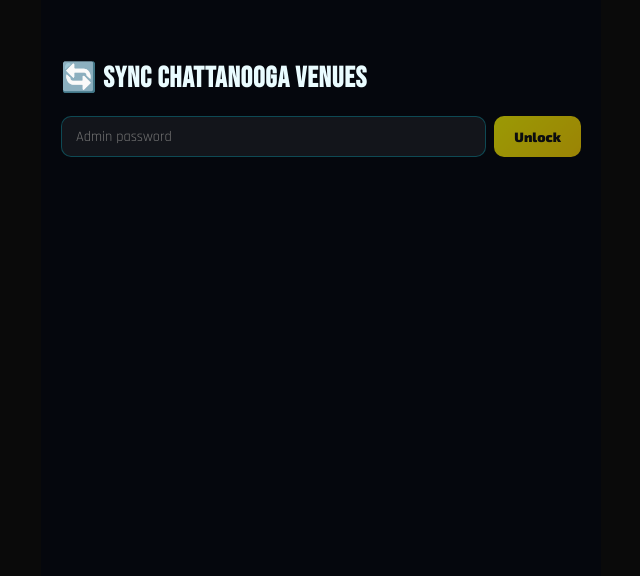
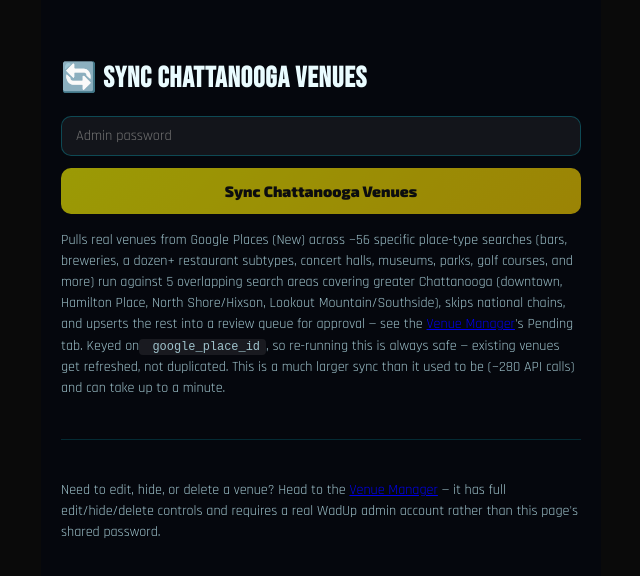
Before and after one commit to whb21burton/wadup, a Next.js app in the folder WADUP/: page /admin/sync in a window 1280 px wide. Shown: the top 576 px of the page, without its empty margins (319-959 px from the left). Built offline with nearby package versions, Linux system fonts and the light colour scheme.

Commit message:
auto sync venues on app load

```diff
--- a/WADUP/pages/admin/sync.js
+++ b/WADUP/pages/admin/sync.js
@@ -15,12 +15,12 @@ import { CATEGORY_LABELS } from '../../lib/data';
 // password) — see pages/admin/venues.js.
 export default function AdminSync() {
   const [password, setPassword] = useState('');
-  const [unlocked, setUnlocked] = useState(false);
   const [syncing, setSyncing] = useState(false);
   const [result, setResult] = useState(null);
   const [error, setError] = useState('');
 
   const runSync = async () => {
+    if (!password) { setError('Enter the admin password first'); return; }
     setSyncing(true);
     setError('');
     setResult(null);
@@ -51,45 +51,48 @@ export default function AdminSync() {
       <div className="admin-sync-page">
         <h1>🔄 Sync Chattanooga Venues</h1>
 
-        {!unlocked ? (
+        {/* The button is always visible up front — no separate "Unlock" step
+            hiding it. Typing the password is still required to actually run
+            a sync: it's sent straight through to pages/api/places/sync.js,
+            which checks it server-side against process.env.ADMIN_SYNC_PASSWORD.
+            The password is never baked into the page itself (that would mean
+            shipping it to every visitor's browser bundle) — it has to be
+            typed here, same as before. */}
         <div className="admin-gate">
           <input
             type="password"
             placeholder="Admin password"
             value={password}
             onChange={(e) => setPassword(e.target.value)}
-              onKeyDown={(e) => { if (e.key === 'Enter' && password) setUnlocked(true); }}
+            onKeyDown={(e) => { if (e.key === 'Enter' && password && !syncing) runSync(); }}
           />
-            <button
-              className="admin-sync-btn"
-              onClick={() => { if (password) setUnlocked(true); }}
-              disabled={!password}
-            >
-              Unlock
-            </button>
         </div>
-        ) : (
-          <>
-            <p className="admin-sync-desc">
-              Pulls real venues from Google Places (New) within 20km of downtown Chattanooga
-              across several category groups (bars/nightlife, restaurants/cafes/bakeries/takeaway,
-              live music/concerts, activities, outdoors, sports, movies/comedy), skips national
-              chains, and upserts the rest into the <code>venues</code> table, keyed on
-              <code> google_place_id</code> so re-running this is always safe — existing venues
-              get refreshed, not duplicated.
-            </p>
 
-            <button className="admin-sync-btn" onClick={runSync} disabled={syncing}>
+        <button className="admin-sync-btn" onClick={runSync} disabled={syncing || !password}>
           {syncing ? 'Syncing…' : 'Sync Chattanooga Venues'}
         </button>
+
+        <p className="admin-sync-desc">
+          Pulls real venues from Google Places (New) across ~56 specific place-type searches
+          (bars, breweries, a dozen+ restaurant subtypes, concert halls, museums, parks, golf
+          courses, and more) run against 5 overlapping search areas covering greater
+          Chattanooga (downtown, Hamilton Place, North Shore/Hixson, Lookout Mountain/Southside),
+          skips national chains, and upserts the rest into a review queue for approval — see the{' '}
+          <Link href="/admin/venues">Venue Manager</Link>&apos;s Pending tab. Keyed on
+          <code> google_place_id</code>, so re-running this is always safe — existing venues get
+          refreshed, not duplicated. This is a much larger sync than it used to be (~280 API
+          calls) and can take up to a minute.
+        </p>
 
         {error && <div className="admin-sync-error">⚠️ {error}</div>}
 
         {result && (
           <div className="admin-sync-result">
             <div className="admin-sync-summary">
-                  ✅ {result.added} added &nbsp;·&nbsp; 🔄 {result.updated} updated &nbsp;·&nbsp;
-                  📦 {result.totalFetched} total fetched &nbsp;·&nbsp; 🚫 {result.skippedChains || 0} chains skipped
+              📋 {result.added_to_queue} added to review queue &nbsp;·&nbsp;
+              🔄 {result.already_live} live venues refreshed &nbsp;·&nbsp;
+              📦 {result.totalFetched} total fetched &nbsp;·&nbsp;
+              🚫 {result.skippedChains || 0} chains skipped
             </div>
             {Object.keys(result.byCategory || {}).length > 0 && (
               <ul className="admin-sync-breakdown">
@@ -100,7 +103,7 @@ export default function AdminSync() {
             )}
             {result.errors?.length > 0 && (
               <div className="admin-sync-warnings">
-                    ⚠️ {result.errors.length} type group(s) had errors:
+                ⚠️ {result.errors.length} search(es) had errors:
                 <ul>{result.errors.map((e, i) => <li key={i}>{e}</li>)}</ul>
               </div>
             )}
@@ -115,8 +118,6 @@ export default function AdminSync() {
             shared password.
           </p>
         </div>
-          </>
-        )}
       </div>
     </>
   );
--- /dev/null
+++ b/WADUP/pages/api/places/auto-sync.js
@@ -0,0 +1,75 @@
+// pages/api/places/auto-sync.js — called (fire-and-forget) from pages/index.js
+// on every map load. Checks how long it's been since venues.last_google_sync
+// was touched for Chattanooga; if it's been 7+ days (or never synced at
+// all), it triggers the real sync (pages/api/places/sync.js) itself,
+// server-to-server, using the same ADMIN_SYNC_PASSWORD the admin page's
+// button sends — never exposed to the client, since this whole check runs
+// server-side.
+//
+// The inner sync call is AWAITED here, not fired-and-forgotten — a plain
+// unawaited fetch() from inside a Vercel serverless function isn't reliable:
+// once this handler's response is sent, the function's execution can be
+// frozen before an in-flight, un-awaited request even finishes sending
+// (there's no ambient background-task guarantee without an explicit
+// mechanism like @vercel/functions' waitUntil, which isn't a dependency
+// here). Awaiting means this route's own response is only as fast as
+// whatever's cached in venues.last_google_sync lets it be: instant on every
+// call except the rare one that actually triggers a sync, which can take up
+// to the sync route's own 60s budget — that's fine here, since the CLIENT
+// call in pages/index.js doesn't wait on this response either.
+import { supabaseAdmin } from '../supabase-admin';
+
+const SYNC_INTERVAL_DAYS = 7;
+
+function resolveAppUrl() {
+  if (process.env.NEXT_PUBLIC_APP_URL) return process.env.NEXT_PUBLIC_APP_URL;
+  if (process.env.VERCEL_URL) return `https://${process.env.VERCEL_URL}`;
+  return 'http://localhost:3000';
+}
+
+export const config = {
+  maxDuration: 60,
+};
+
+export default async function handler(req, res) {
+  const { data, error } = await supabaseAdmin
+    .from('venues')
+    .select('last_google_sync')
+    .eq('city', 'Chattanooga')
+    .order('last_google_sync', { ascending: false, nullsFirst: false })
+    .limit(1)
+    .single();
+
+  // PGRST116 = no rows matched .single() (e.g. an empty venues table) —
+  // that's "never synced," not a real error, so it falls through to
+  // daysSinceSync = Infinity below rather than failing the request.
+  if (error && error.code !== 'PGRST116') {
+    return res.status(500).json({ error: 'Failed to check last sync time', detail: error.message });
+  }
+
+  const lastSync = data?.last_google_sync ? new Date(data.last_google_sync) : null;
+  const daysSinceSync = lastSync ? (Date.now() - lastSync.getTime()) / (1000 * 60 * 60 * 24) : Infinity;
+
+  if (daysSinceSync < SYNC_INTERVAL_DAYS) {
+    return res.status(200).json({ message: 'Sync not needed', daysSince: daysSinceSync });
+  }
+
+  if (!process.env.ADMIN_SYNC_PASSWORD) {
+    return res.status(500).json({ error: 'ADMIN_SYNC_PASSWORD is not configured on the server' });
+  }
+
+  try {
+    const syncRes = await fetch(`${resolveAppUrl()}/api/places/sync`, {
+      method: 'POST',
+      headers: { 'x-admin-password': process.env.ADMIN_SYNC_PASSWORD },
+    });
+    const syncData = await syncRes.json();
+    if (!syncRes.ok) {
+      return res.status(502).json({ message: 'Sync triggered but failed', detail: syncData });
+    }
+    return res.status(200).json({ message: 'Sync triggered', result: syncData });
+  } catch (e) {
+    console.error('Auto-sync failed:', e);
+    return res.status(502).json({ message: 'Sync triggered but failed', detail: e.message });
+  }
+}
--- a/WADUP/styles/globals.css
+++ b/WADUP/styles/globals.css
@@ -2551,6 +2551,7 @@ html, body {
 .admin-gate {
   display: flex;
   gap: 8px;
+  margin-bottom: 12px;
 }
 .admin-gate input {
   flex: 1;
@@ -2566,7 +2567,7 @@ html, body {
   font-size: 0.88rem;
   color: #9fc3cc;
   line-height: 1.5;
-  margin-bottom: 20px;
+  margin: 16px 0 20px;
 }
 .admin-sync-desc code {
   background: rgba(255,255,255,0.08);
@@ -2575,13 +2576,15 @@ html, body {
   font-size: 0.85em;
 }
 .admin-sync-btn {
-  padding: 12px 20px;
+  display: block;
+  width: 100%;
+  padding: 14px 20px;
   border-radius: 10px;
   border: none;
   background: linear-gradient(135deg, var(--yellow), var(--yellow-dark));
   color: var(--black);
   font-family: 'Exo 2', sans-serif;
-  font-size: 0.85rem;
+  font-size: 0.95rem;
   font-weight: 800;
   cursor: pointer;
 }
```
Also changed, not shown: WADUP/pages/index.js (+8 -0 lines). Lines whose indentation alone changed are shown as unchanged.
